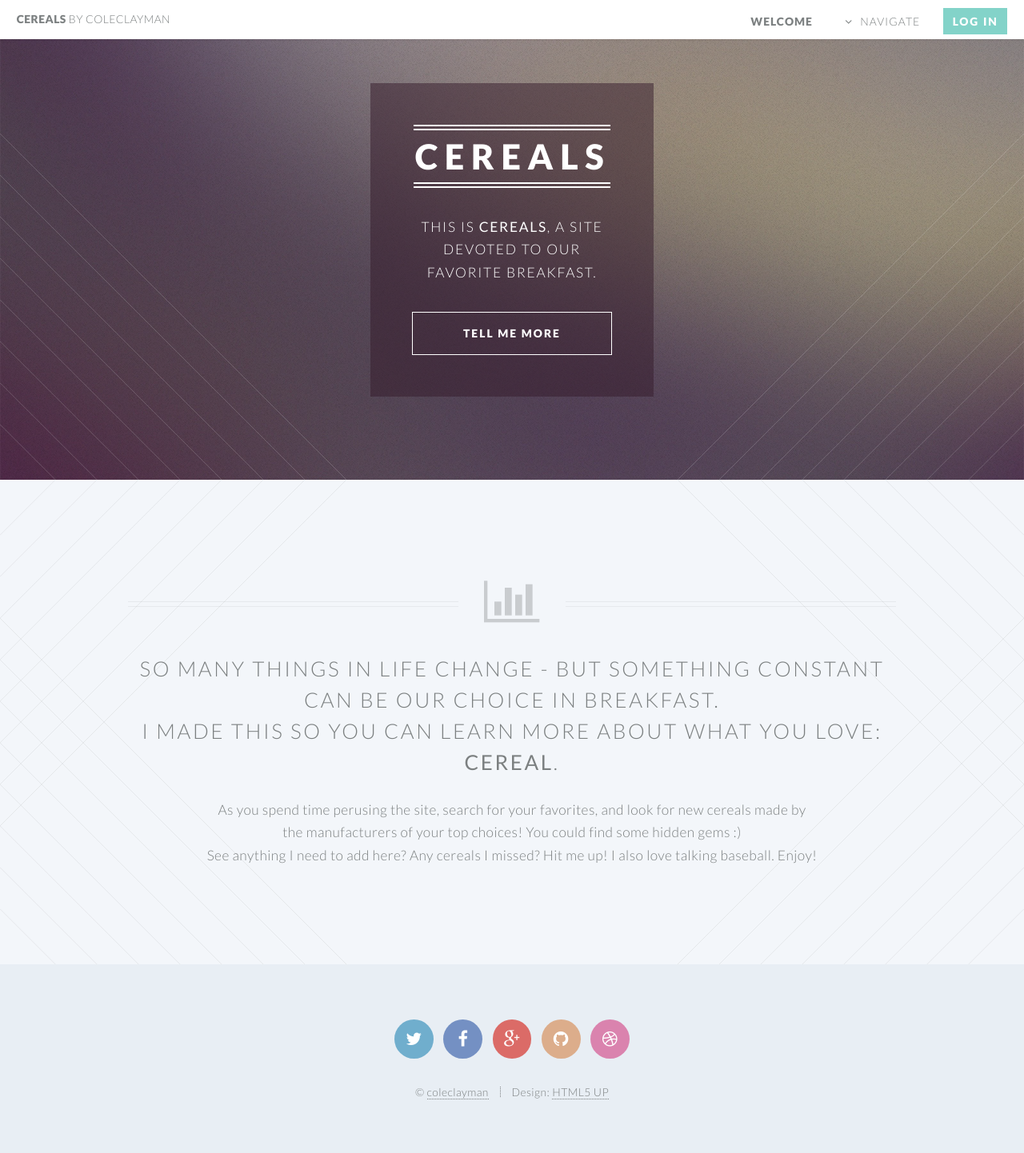
After one commit to claycoleman/cereals, a Django app: template mmain/templates/home.html in a window 1280 px wide. The commit adds this page. Shown: the whole page at 80% size. Run offline with Django 3.2, Linux system fonts and the light colour scheme; the template is opened without the code that fills it, so the values that code supplies are empty.

Commit message:
made a home page and linked the other sites to there

```diff
--- a/mmain/templates/base.html
+++ b/mmain/templates/base.html
@@ -19,7 +19,7 @@
                     <h1 id="logo"><a href="{% url 'home' %}">CEREALS <span>by coleclayman</span></a></h1>
                     <nav id="nav">
                         <ul>
-                            <li class="current"><a href="{% url 'cereal_list' %}">Welcome</a></li>
+                            <li class="current"><a href="{% url 'home' %}">Welcome</a></li>
                             <li class="submenu">
                                 <a href="#">Navigate</a>
                                 <ul>
@@ -47,7 +47,7 @@
                 <footer id="footer">
 
                     <ul class="icons">
-                        <li><a href="#" class="icon circle fa-twitter"><span class="label">Twitter</span></a></li>
+                        <li><a href="http://twitter.com/coleclayman/" class="icon circle fa-twitter"><span class="label">Twitter</span></a></li>
                         <li><a href="#" class="icon circle fa-facebook"><span class="label">Facebook</span></a></li>
                         <li><a href="#" class="icon circle fa-google-plus"><span class="label">Google+</span></a></li>
                         <li><a href="#" class="icon circle fa-github"><span class="label">Github</span></a></li>
@@ -55,7 +55,7 @@
                     </ul>
 
                     <ul class="copyright">
-                        <li>&copy; Untitled</li><li>Design: <a href="http://html5up.net">HTML5 UP</a></li>
+                        <li>&copy; <a href="https://coleclayman.us">coleclayman</a></li><li>Design: <a href="http://html5up.net">HTML5 UP</a></li>
                     </ul>
 
                 </footer>
--- /dev/null
+++ b/mmain/templates/home.html
@@ -0,0 +1,53 @@
+{% extends "base.html" %}
+{% load staticfiles %}
+{% block title %}Home - Cereals{% endblock title %}
+
+{% block body-main %}
+    <!-- Banner -->
+        <section id="banner">
+
+            <!--
+                ".inner" is set up as an inline-block so it automatically expands
+                in both directions to fit whatever's inside it. This means it won't
+                automatically wrap lines, so be sure to use line breaks where
+                appropriate (<br />).
+            -->
+            <div class="inner">
+
+                <header>
+                    <h2>CEREALS</h2>
+                </header>
+                <p>This is <strong>Cereals</strong>, a site
+                <br />
+                devoted to our
+                <br />
+                favorite breakfast.</p>
+                <footer>
+                    <ul class="buttons vertical">
+                        <li><a href="#main" class="button fit scrolly">Tell Me More</a></li>
+                    </ul>
+                </footer>
+
+            </div>
+
+        </section>
+
+<!-- Main -->
+        <article id="main">
+
+            <header class="special container">
+                <span class="icon fa-bar-chart-o"></span>
+                <h2>So many things in life change - but something constant can be our choice in breakfast.
+                <br />
+                I made this so you can learn more about what you love: <strong>cereal</strong>.</h2>
+                <p>As you spend time perusing the site, search for your favorites, and look for new cereals made by
+                <br />
+                the manufacturers of your top choices! You could find some hidden gems :)
+                <br />
+                See anything I need to add here? Any cereals I missed? Hit me up! I also love talking baseball. Enjoy!</p>
+            </header>
+
+        </article>
+
+
+{% endblock %}
--- a/mmain/templates/login.html
+++ b/mmain/templates/login.html
@@ -24,7 +24,7 @@
                     </br>
                     Not yet signed up? <a href="/signup/">Sign up here!</a>
                     <br>
-                    <a href="{% url 'cereal_list' %}">Back to home</a>
+                    <a href="{% url 'home' %}">Back to home</a>
                 </div>
             </div>
         </section>
--- a/project/urls.py
+++ b/project/urls.py
@@ -20,8 +20,8 @@ from django.conf.urls.static import static
 
 urlpatterns = [
     url(r'^nimda/', include(admin.site.urls)),
-    url(r'^home/$', "mmain.views.cereal_list", name='cereal_list'),
-    url(r'^$', "mmain.views.cereal_list", name='home'),
+    url(r'^cereal_list/$', "mmain.views.cereal_list", name='cereal_list'),
+    url(r'^$', "mmain.views.home", name='home'),
     url(r'^cereal_detail/(?P<pk>\d+)/$', "mmain.views.cereal_detail", name="cereal_detail"),
     url(r'^manufacturer_list/$', "mmain.views.manufacturer_list", name="manufacturer_list"),
     url(r'^manufacturer_detail/(?P<pk>\d+)/$', 'mmain.views.manufacturer_detail', name='manufacturer_detail'),
@@ -36,5 +36,5 @@ urlpatterns = [
     url(r'^manufacturer_delete/(?P<pk>\d+)/$', 'mmain.views.manufacturer_delete', name='manufacturer_delete'),
     url(r'^template_view/', 'mmain.views.template_view', name='template_view_name'),
     url(r'^contact/$', 'mmain.views.contact', name='contact'),
-    url(r'^feedback/$', 'mmain.views.feedback', name='feedback')
+    url(r'^feedback/$', 'mmain.views.feedback', name='feedback'),
 ] + static(settings.MEDIA_URL, document_root=settings.MEDIA_ROOT)
```
Also changed, not shown: mmain/views.py (+9 -1 lines).
